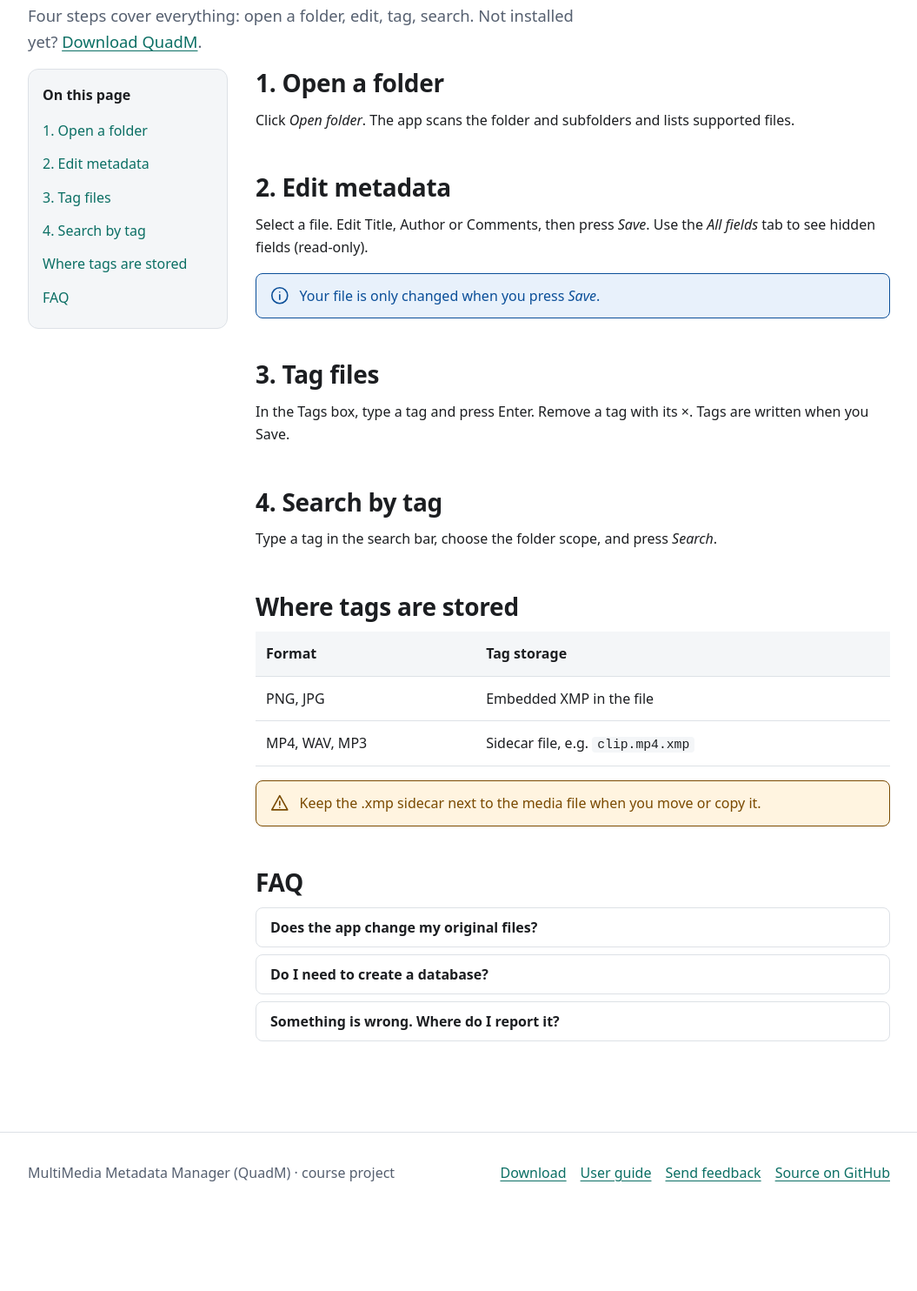
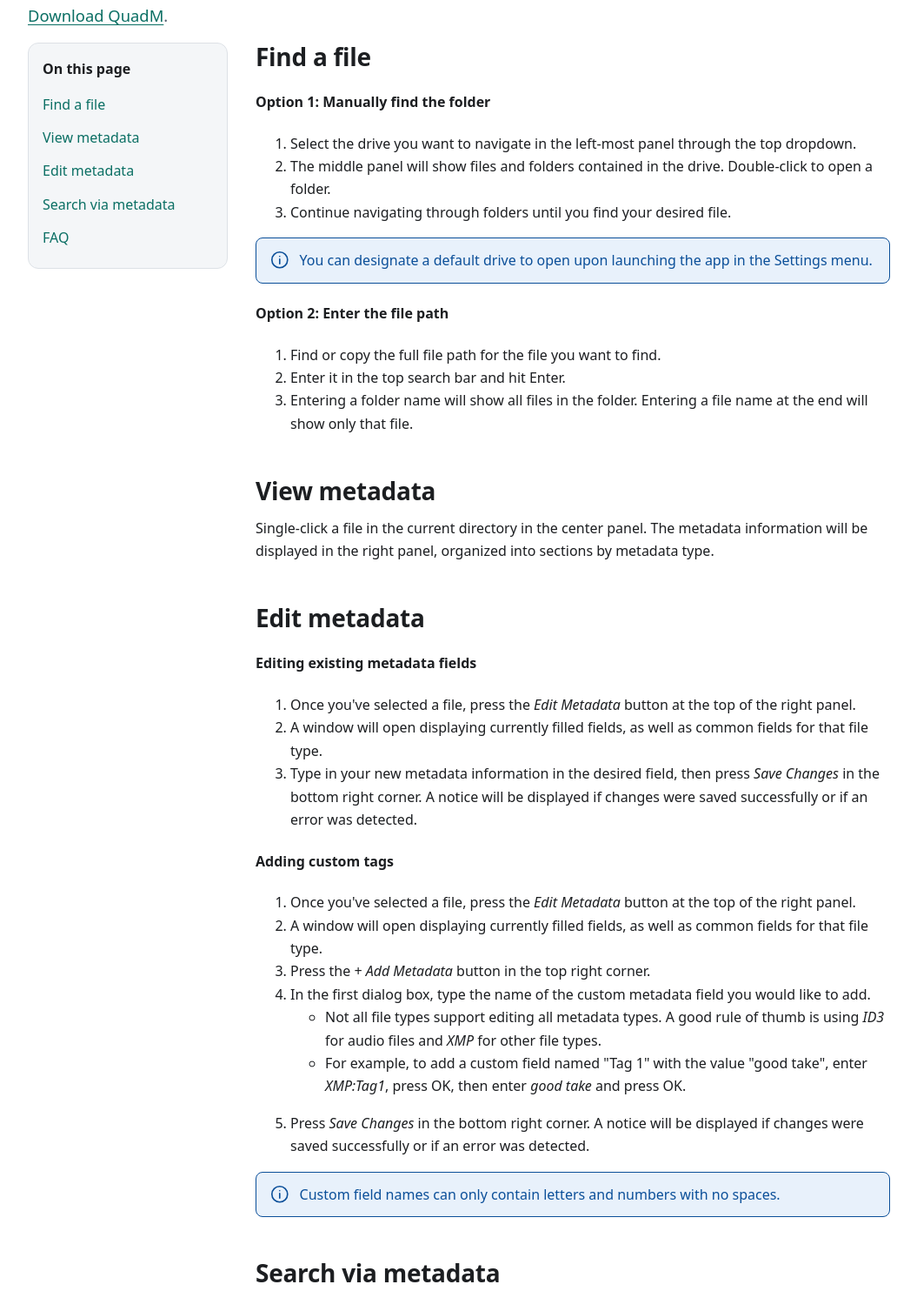
Before and after one commit to University-of-Colorado-Anschutz-Denver/CSCI-3508-Group-6, a website: page code/website/guide.html in a window 1280 px wide. Shown: the part 176-1660 px from the top of the page at 87% size, without its empty margins (112-1167 px from the left). Before the commit the page ends 1570 px from the top, so only its background shows below. Drawn offline with Linux system fonts and the light colour scheme.

Commit message:
Updated user guide
Modified to be consistent with v1.0.2, and minor edits on home page to reflect current functionality

```diff
--- a/code/website/guide.html
+++ b/code/website/guide.html
@@ -26,51 +26,83 @@
 <main>
 <section class="wrap" id="content">
   <h1>User guide</h1>
-  <p class="lead">Four steps cover everything: open a folder, edit, tag, search. Not installed yet? <a href="download.html">Download QuadM</a>.</p>
+  <p class="lead"><a href="download.html">Download QuadM</a>.</p>
   <div class="guide">
     <!-- Jump links stay visible beside the text on wide screens (recognition over recall). -->
     <nav class="toc" aria-label="On this page">
       <strong>On this page</strong>
-      <a href="#open">1. Open a folder</a>
-      <a href="#edit">2. Edit metadata</a>
-      <a href="#tags">3. Tag files</a>
-      <a href="#search">4. Search by tag</a>
-      <a href="#formats">Where tags are stored</a>
+      <a href="#open">Find a file</a>
+      <a href="#view">View metadata</a>
+      <a href="#edit">Edit metadata</a>
+      <a href="#search">Search via metadata</a>
       <a href="#faq">FAQ</a>
     </nav>
     <article>
       <!-- Explain how to select a folder for scanning. -->
-      <h2 id="open">1. Open a folder</h2>
-      <p>Click <em>Open folder</em>. The app scans the folder and subfolders and lists supported files. <!-- TODO: screenshot --></p>
+      <h2 id="open">Find a file</h2>
+      <h4>Option 1: Manually find the folder</h4>
+      <p>
+        <ol>
+          <li>Select the drive you want to navigate in the left-most panel through the top dropdown.</li>
+          <li>The middle panel will show files and folders contained in the drive. Double-click to open a folder.</li>
+          <li>Continue navigating through folders until you find your desired file.</li>
+        </ol>
+      <p class="note info"><svg class="icon" aria-hidden="true" viewBox="0 0 24 24"><circle cx="12" cy="12" r="10"/><path d="M12 11v6M12 7.5h.01"/></svg><span>You can designate a default drive to open upon launching the app in the Settings menu.</span></p>
+      <h4>Option 2: Enter the file path</h4>
+      <p>
+        <ol>
+          <li>Find or copy the full file path for the file you want to find.</li>
+          <li>Enter it in the top search bar and hit Enter.</li>
+          <li>Entering a folder name will show all files in the folder. Entering a file name at the end will show only that file.</li>
+        </ol>
+      </p>
 
-      <!-- Describe editing and saving supported metadata fields. -->
-      <h2 id="edit">2. Edit metadata</h2>
-      <p>Select a file. Edit Title, Author or Comments, then press <em>Save</em>. Use the <em>All fields</em> tab to see hidden fields (read-only).</p>
-      <p class="note info"><svg class="icon" aria-hidden="true" viewBox="0 0 24 24"><circle cx="12" cy="12" r="10"/><path d="M12 11v6M12 7.5h.01"/></svg><span>Your file is only changed when you press <em>Save</em>.</span></p>
+      <!-- Describe viewing metadata info for supported files. -->
+      <h2 id="view">View metadata</h2>
+      <p>Single-click a file in the current directory in the center panel. The metadata information will be displayed in the right panel, organized into sections by metadata type.</p>
 
       <!-- Describe adding and removing tags before saving. -->
-      <h2 id="tags">3. Tag files</h2>
-      <p>In the Tags box, type a tag and press Enter. Remove a tag with its &times;. Tags are written when you Save.</p>
+      <h2 id="edit">Edit metadata</h2>
+      <h4>Editing existing metadata fields</h4>
+      <p>
+        <ol>
+          <li>Once you've selected a file, press the <em>Edit Metadata</em> button at the top of the right panel.</li>
+          <li>A window will open displaying currently filled fields, as well as common fields for that file type.</li>
+          <li>Type in your new metadata information in the desired field, then press <em>Save Changes</em> in the bottom right corner. A notice will be displayed if changes were saved successfully or if an error was detected.</li>
+        </ol>
+      </p>
+      <h4>Adding custom tags</h4>
+      <p>
+        <ol>
+          <li>Once you've selected a file, press the <em>Edit Metadata</em> button at the top of the right panel.</li>
+          <li>A window will open displaying currently filled fields, as well as common fields for that file type.</li>
+          <li>Press the <em>+ Add Metadata</em> button in the top right corner.</li>
+          <li>In the first dialog box, type the name of the custom metadata field you would like to add.
+            <ul>
+              <li>Not all file types support editing all metadata types. A good rule of thumb is using <em>ID3</em> for audio files and <em>XMP</em> for other file types.</li>
+              <li>For example, to add a custom field named "Tag 1" with the value "good take", enter <em>XMP:Tag1</em>, press OK, then enter <em>good take</em> and press OK.</li>
+            </ul>
+          </li>
+          <li>Press <em>Save Changes</em> in the bottom right corner. A notice will be displayed if changes were saved successfully or if an error was detected.</li>
+        </ol>
+      </p>
+      <p class="note info"><svg class="icon" aria-hidden="true" viewBox="0 0 24 24"><circle cx="12" cy="12" r="10"/><path d="M12 11v6M12 7.5h.01"/></svg><span>Custom field names can only contain letters and numbers with no spaces.</span></p>
 
       <!-- Explain how to search tags within a chosen folder scope. -->
-      <h2 id="search">4. Search by tag</h2>
-      <p>Type a tag in the search bar, choose the folder scope, and press <em>Search</em>.</p>
-
-      <!-- Show where tags are stored for each supported media format. -->
-      <h2 id="formats">Where tags are stored</h2>
-      <table>
-        <thead><tr><th scope="col">Format</th><th scope="col">Tag storage</th></tr></thead>
-        <tbody>
-          <tr><td>PNG, JPG</td><td>Embedded XMP in the file</td></tr>
-          <tr><td>MP4, WAV, MP3</td><td>Sidecar file, e.g. <code>clip.mp4.xmp</code></td></tr>
-        </tbody>
-      </table>
-      <p class="note warn"><svg class="icon" aria-hidden="true" viewBox="0 0 24 24"><path d="M12 3l10 18H2z"/><path d="M12 10v5M12 18h.01"/></svg><span>Keep the .xmp sidecar next to the media file when you move or copy it.</span></p>
+      <h2 id="search">Search via metadata</h2>
+      <p>
+        <ol>
+          <li>Navigate to the folder you would like to search in.</li>
+          <li>In the top bar of the center panel, type in the value you would like to search for among all metadata fields.</li>
+          <li>When the search is complete, all files in the current folder that have the specified term in any metadata field will be displayed.</li>
+        </ol>
+      </p>
 
       <!-- Answer common questions about file changes, indexing, and support. -->
       <h2 id="faq">FAQ</h2>
-      <details><summary>Does the app change my original files?</summary><p>Only when you press Save.</p></details>
-      <details><summary>Do I need to create a database?</summary><p>No. Tags live in your files; the app rebuilds its search index by scanning.</p></details>
+      <details><summary>Does the app change my original files?</summary><p>Yes, but only when you press Save. The only data chnaged is metadata, so your file will still work the same in other applications.</p></details>
+      <details><summary>How is new metadata information stored?</summary><p>Metadata is embedded in all files, and your new tags are stored in the same data chunks as existing metadata.</p></details>
+      <details><summary>I've searched for a file in QuadM. How do I use it in another application?</summary><p>Right-click a file to copy its file path. Then, you can find it in your file explorer and use as normal.</p></details>
       <details><summary>Something is wrong. Where do I report it?</summary><p>Use the <a href="feedback.html">feedback form</a>.</p></details>
     </article>
   </div>
```
Also changed, not shown: code/website/index.html (+4 -4 lines).
